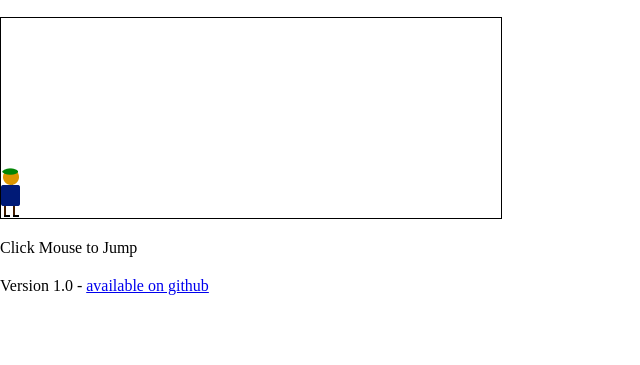
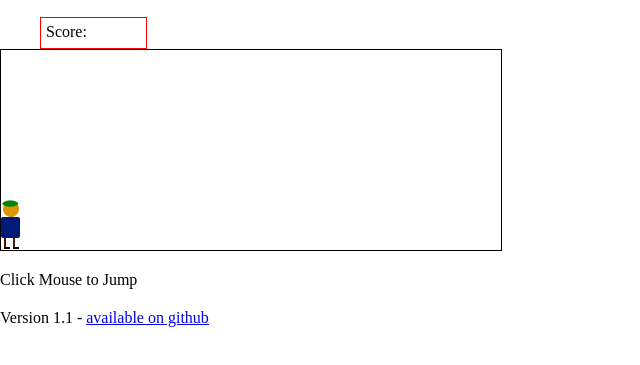
Before and after one commit to chefblogger/jump-game, a plain HTML site: page index.html in a window 1280 px wide. Shown: the part 43-408 px from the top of the page, without its empty margins (0-640 px from the left). Drawn offline with Linux system fonts and the light colour scheme.

Commit message:
add score to game

```diff
--- a/app.js
+++ b/app.js
@@ -3,9 +3,14 @@
 var charakter = document.getElementById("charakter");
 var block = document.getElementById("block");
 
+var runde = 0;
+
 function jump(){
 	if(charakter.classList != "animate"){
 		charakter.classList.add("animate");
+		runde++;
+		console.log(runde);
+		document.getElementById('score').innerHTML = runde;
 	};
 
 	setTimeout(function(){
@@ -18,9 +23,15 @@ var checkDead = setInterval(function(){
 	var charakterTop = parseInt(window.getComputedStyle(charakter).getPropertyValue("top"));
 	var blockleft = parseInt(window.getComputedStyle(block).getPropertyValue("left"));
 
+
+
+
 	if (blockleft <20 && blockleft >0 && charakterTop>=130){
 		block.style.animation = "none";
 		block.style.display = "none"
-		alert("ups, you've lost")
+
+
+		alert("ups, you've lost\nScore:"+ runde)
+
 	};
 },10);
--- a/index.html
+++ b/index.html
@@ -9,17 +9,26 @@
 <link rel="stylesheet" href="style.css">
 
 <link href="https://fonts.googleapis.com/css2?family=Black+Ops+One&display=swap" rel="stylesheet">
+
+
+
 </head>
 
 <body>
 	<h1>Jump Game</h1>
+
+
+
+	<div class="score_box">
+	Score: <span id="score"></span>
+	</div>
 	<div id="game">
 		<div id="charakter"><img src="img/charakter.gif"></div>
 		<div id="block"><img src="img/block.gif"></div>
 	</div>
 	<p>Click Mouse to Jump</p>
 
-	<p class="footer">Version 1.0 - <a href="https://github.com/chefblogger/jump-game" target="_blank">available on github</a></p>
+	<p class="footer">Version 1.1 - <a href="https://github.com/chefblogger/jump-game" target="_blank">available on github</a></p>
 
 
 <script src="app.js"></script>
--- a/style.css
+++ b/style.css
@@ -16,6 +16,21 @@ h1 {
 
 p {
 	margin-top: 20px;
+
+}
+
+#score {
+	color:green;
+}
+
+.score_box {
+	border: 1px solid red;
+	padding-top: 5px;
+	padding-bottom: 5px;
+	width: 100px;
+	height: 20px;
+	padding-left: 5px;
+	margin-left: 40px;
 
 }
 
```
